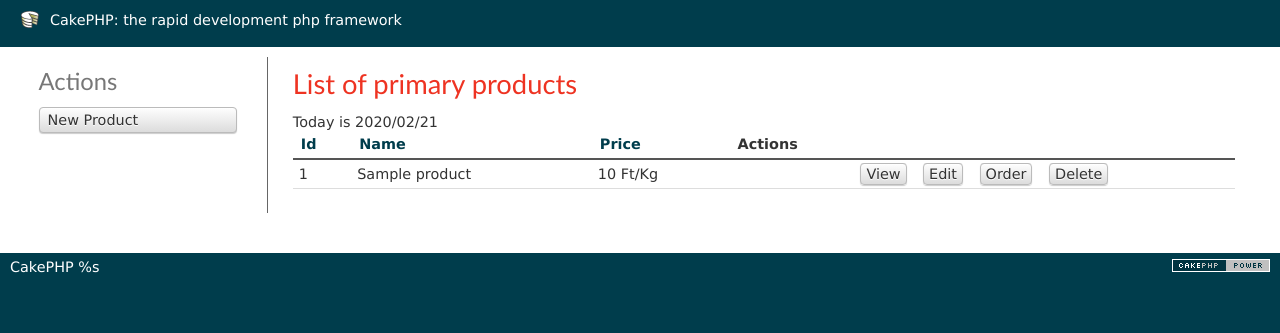
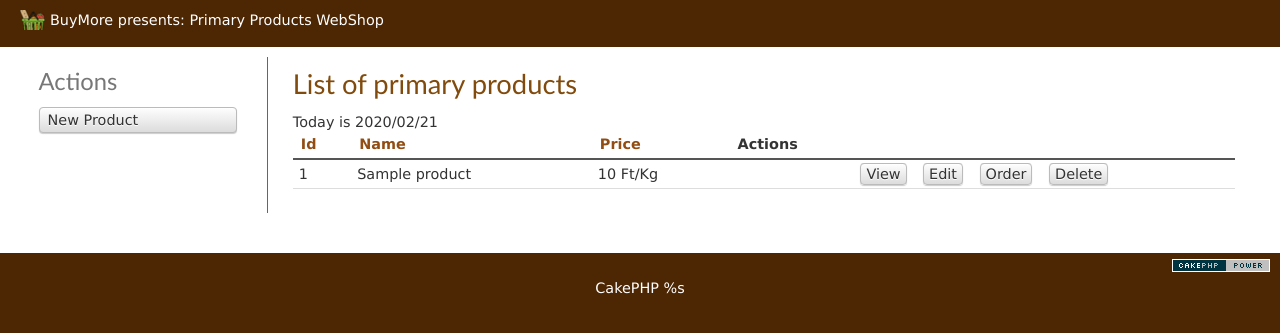
Before and after one commit to SztGellert/Farm-WebShop, a CakePHP app: the page made by app/View/Products/index.ctp in a window 1280 px wide. Shown: the top 333 px of the page. Run offline with PHP 8.4 and a stand-in for CakePHP, Linux system fonts and the light colour scheme; the template is opened without the code that fills it: most values are stand-ins (such as "Sample title", 1, 10 or a date in 2020); data that the repository does not hold is empty; some libraries are stand-ins or nearby versions.

Commit message:
minimal design approach

```diff
--- a/app/Model/Order.php
+++ b/app/Model/Order.php
@@ -12,9 +12,9 @@ class Order extends AppModel {
 		$dates = array();
 		$orders = $this->find('list',array('fields'=>array('id','creation_date')));
 
-		foreach($orders as $orderId => $createDate)
+		foreach($orders as $orderId => $creation_date)
 		{
-		  $date = substr($createDate,0,10);
+		  $date = substr($creation_date,0,10);
 			$dates[$date] = $date;
 		}
 
--- a/app/View/Layouts/default.ctp
+++ b/app/View/Layouts/default.ctp
@@ -14,7 +14,7 @@
  * @license       https://opensource.org/licenses/mit-license.php MIT License
  */
 
-$cakeDescription = __d('cake_dev', 'CakePHP: the rapid development php framework');
+$cakeDescription = __d('cake_dev', 'BuyMore presents: Primary Products WebShop');
 $cakeVersion = __d('cake_dev', 'CakePHP %s', Configure::version())
 ?>
 <!DOCTYPE html>
@@ -38,7 +38,7 @@ $cakeVersion = __d('cake_dev', 'CakePHP %s', Configure::version())
 <body>
 	<div id="container">
 		<div id="header">
-			<h1><?php echo $this->Html->link($cakeDescription, 'https://cakephp.org'); ?></h1>
+			<h1><?php echo $this->Html->link($cakeDescription, '/'); ?></h1>
 		</div>
 		<div id="content">
 
@@ -54,10 +54,10 @@ $cakeVersion = __d('cake_dev', 'CakePHP %s', Configure::version())
 				);
 			?>
 			<p>
-				<?php echo $cakeVersion; ?>
 			</p>
 		</div>
 	</div>
 	<?php echo $this->element('sql_dump'); ?>
 </body>
+<center><?php echo $cakeVersion; ?></center>
 </html>
--- a/app/View/Orders/daily.ctp
+++ b/app/View/Orders/daily.ctp
@@ -64,7 +64,6 @@
 
 <?php
 echo $this->Form->create();
-pr($dates);
 echo $this->Form->select('creation_date', $dates);
 
 
--- a/app/View/Pages/home.ctp
+++ b/app/View/Pages/home.ctp
@@ -18,7 +18,7 @@
 	</div>
 </div>
 <div class="actions">
-	<h3><?php echo __('Actions'); ?></h3>
+	<h3><?php echo __('Navigation '); ?></h3>
 	<ul>
 	<li><?php echo $this->Html->link(__('Show Orders'), array('controller' => 'orders','action' => 'index')); ?></li>
 		<li><?php echo $this->Html->link(__('New Order'), array('controller' => 'orders','action' => 'add')); ?></li>
--- a/app/View/Products/index.ctp
+++ b/app/View/Products/index.ctp
@@ -1,8 +1,7 @@
 <div class="products index">
 	<h2><?php echo __('List of primary products'); ?></h2>
-	<?php $datem=date("Y/m/d")?>
-	<?php debug($datem)?>
-	<?php echo "Today is " .$datem. "<br>"; ?>
+	<?php $date=date("Y/m/d")?>
+	<?php echo "Today is " .$date. "<br>"; ?>
 	<table cellpadding="0" cellspacing="0">
 	<thead>
 	<tr>
--- a/app/webroot/css/cake.generic.css
+++ b/app/webroot/css/cake.generic.css
@@ -22,14 +22,14 @@
 
 /** General Style Info **/
 body {
-	background: #003d4c;
+	background: #4d2603;
 	color: #fff;
 	font-family:'lucida grande',verdana,helvetica,arial,sans-serif;
 	font-size:90%;
 	margin: 0;
 }
 a {
-	color: #003d4c;
+	color: #914d12;
 	text-decoration: underline;
 	font-weight: bold;
 }
@@ -46,12 +46,12 @@ h1, h2, h3, h4 {
 }
 h1 {
 	background:#fff;
-	color: #003d4c;
+	color: #9e450aa2;
 	font-size: 100%;
 }
 h2 {
 	background:#fff;
-	color: #e32;
+	color: rgb(129, 75, 13);
 	font-family:'Gill Sans','lucida grande', helvetica, arial, sans-serif;
 	font-size: 190%;
 }
@@ -81,20 +81,20 @@ p {
 }
 #header h1 {
 	line-height:20px;
-	background: #003d4c url('../img/cake.icon.png') no-repeat left;
+	background: #4d2603 url('../img/icon.png') no-repeat left;
 	color: #fff;
 	padding: 0 30px;
 }
 #header h1 a {
 	color: #fff;
-	background: #003d4c;
+	background: #4d2603;
 	font-weight: normal;
 	text-decoration: none;
 }
 #header h1 a:hover {
 	color: #fff;
-	background: #003d4c;
-	text-decoration: underline;
+/* 	background: #f1471d;
+ */	text-decoration: underline;
 }
 #content{
 	background: #fff;
```
Also changed, not shown: app/Controller/OrdersController.php (+3 -9 lines), app/View/Orders/index.ctp (+0 -9 lines), app/webroot/img/St.+Louis+6+months+child+family+photography,+farmer+baby,+baby+cowboy+_+www.inspiredphotographystl.com.jpeg (added), app/webroot/img/icon.png (added), 2 other files.
